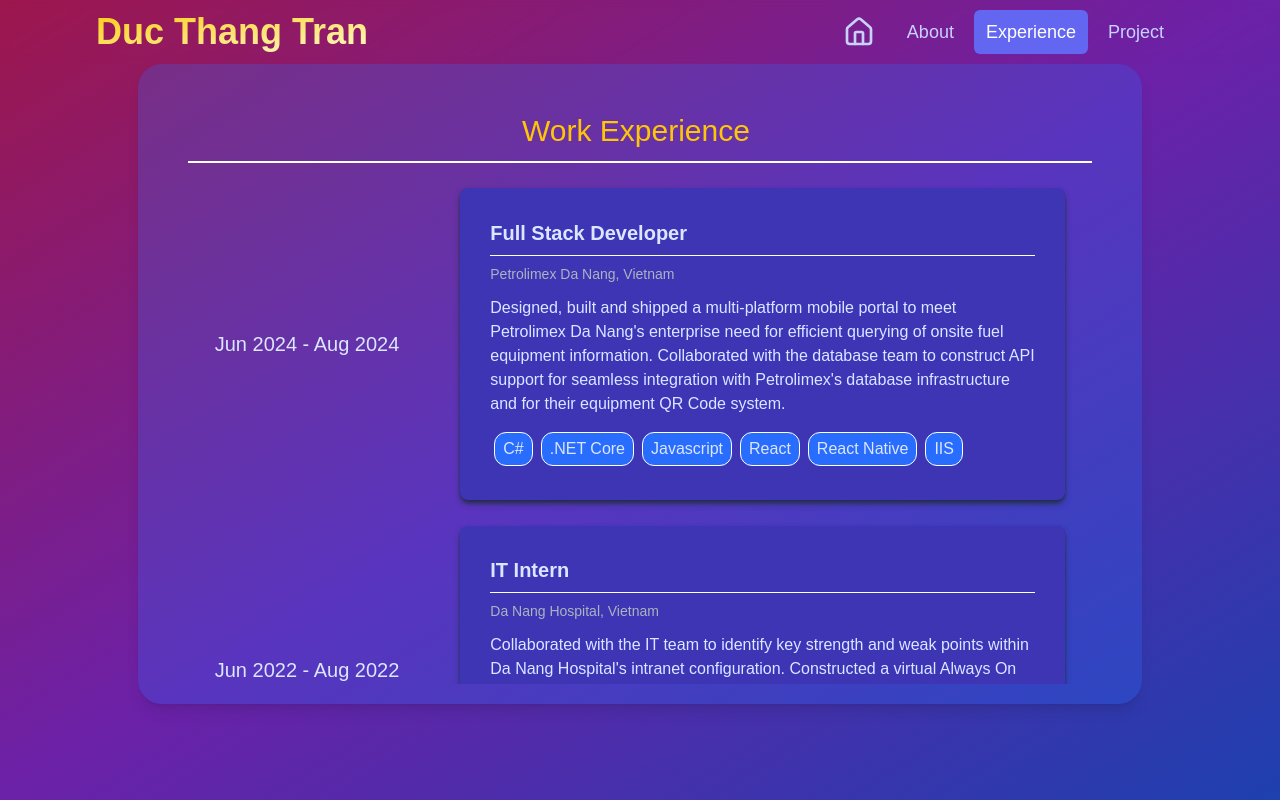
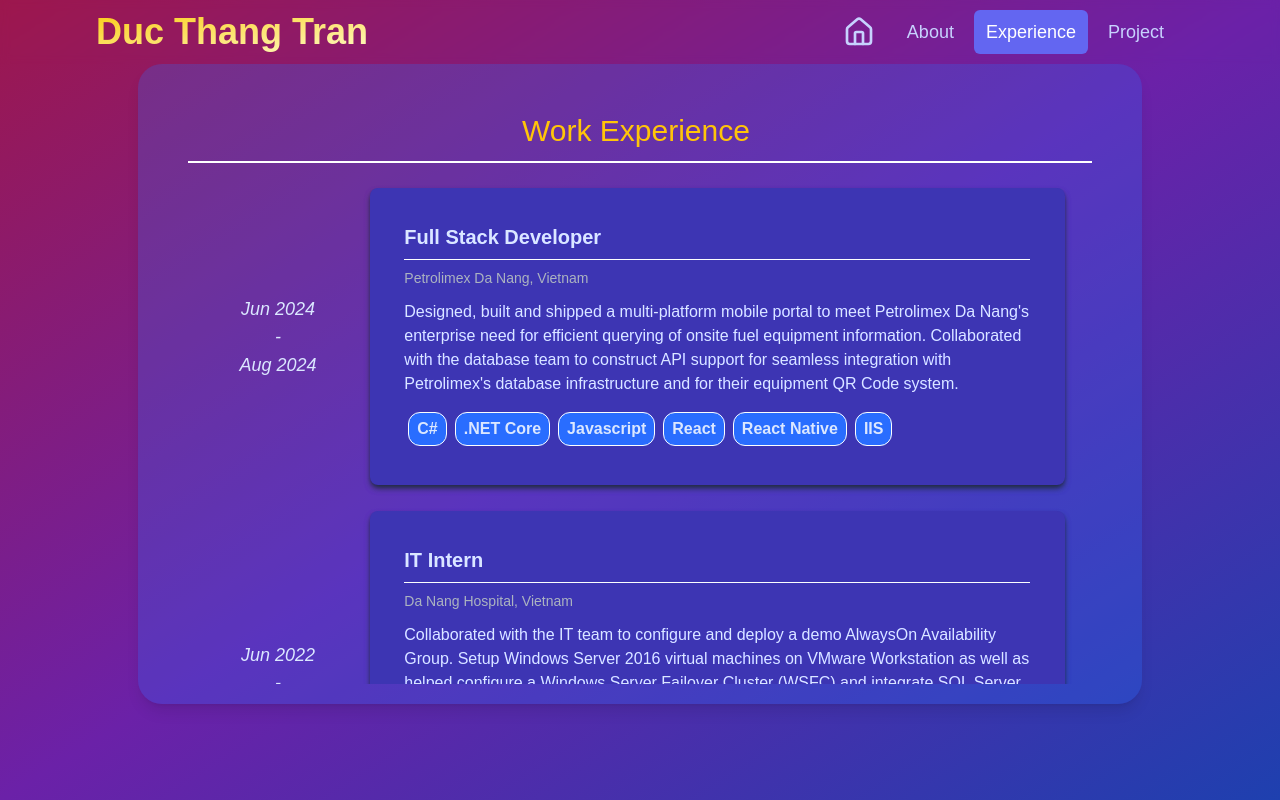
Before and after one commit to DThgTr/dtt_portfolio, a Next.js app: page / in a window 1280 px wide. Both pictures are taken after a click on the button "Experience". Built offline with nearby package versions, Linux system fonts and the light colour scheme.

Commit message:
Some styles and content change

```diff
--- a/app/component/section_component/About.js
+++ b/app/component/section_component/About.js
@@ -78,7 +78,7 @@ export default function About() {
                 <p className="text-3xl text-center w-[100%] m-5">
                     Main <strong className="text-yellow-500">Skills</strong>:
                 </p>
-                <div className="flex flex-wrap flex-row w-[100%] justify-center ">
+                <div className="flex flex-wrap flex-row w-[100%] justify-center">
                     <section>
                         <div className="flex flex-row">
                             {lang_skill.map(({link, logo}) => {
@@ -90,8 +90,6 @@ export default function About() {
                             })}
                         </div>
                     </section>
-
-                    <div className="mx-7 border border-white"></div>
 
                     <section>
                         <div className="flex flex-row">
--- a/app/component/section_component/Experience.js
+++ b/app/component/section_component/Experience.js
@@ -5,16 +5,16 @@ export default function Experience() {
         {
             position: "Full Stack Developer",
             company:"Petrolimex Da Nang, Vietnam",
-            date:"Jun 2024 - Aug 2024",
+            date: ["Jun 2024", "Aug 2024"],
             content:"Designed, built and shipped a multi-platform mobile portal to meet Petrolimex Da Nang's enterprise need for efficient querying of onsite fuel equipment information. Collaborated with the database team to construct API support for seamless integration with Petrolimex's database infrastructure and for their equipment QR Code system.",
             skills: ["C#", ".NET Core", "Javascript", "React", "React Native", "IIS"]
         },
         {
             position: "IT Intern",
             company:"Da Nang Hospital, Vietnam",
-            date:"Jun 2022 - Aug 2022",
-            content:"Collaborated with the IT team to identify key strength and weak points within Da Nang Hospital's intranet configuration. Constructed a virtual Always On Availability group model as a potential improvement for the hospital's current network model.",
-            skills: ["Windows Server 2016", "High Availability Network design"]
+            date: ["Jun 2022", "Aug 2022"],
+            content:"Collaborated with the IT team to configure and deploy a demo AlwaysOn Availability Group. Setup Windows Server 2016 virtual machines on VMware Workstation as well as helped configure a Windows Server Failover Cluster (WSFC) and integrate SQL Server instances into the WSFC. Assisted the Network Administrator in demonstrating the demo, which was approved for further development as an upgrade to the hospital's disaster recovery system.",
+            skills: ["Networking", "SQL Server", "Windows Server 2016", "VMWare Workstation"]
         }
     ]
 
@@ -28,7 +28,13 @@ export default function Experience() {
                     {work_exp.map(({position, company, date, content, skills}) => {
                         return (
                             <tr>
-                                <td className="text-xl px-[3%] w-[30%]">{date}</td>
+                                <td className="text-xl px-[3%] w-[20%]">
+                                    <p className="italic text-lg flex flex-col justify-center items-center">
+                                        <span>{date[0]}</span>
+                                        <span>-</span>
+                                        <span>{date[1]}</span>
+                                    </p>
+                                </td>
                                 <td className="pr-[3%]">
                                     <ExpCard
                                         position={position}
@@ -45,45 +51,3 @@ export default function Experience() {
         </div>
     )
 }
-/*
-<main className="size-full">
-            <section className="grid grid-cols-[1fr_1px_1fr] gap-4 h-full">
-                <div className="w-full">
-                    <div className="text-3xl border-b-2 border-b-white pb-3 mb-3 text-center">
-                        <p className="text-yellow-500 mr-2">Work Experience</p>
-                    </div>
-                    <div className="overflow-hidden overflow-y-scroll">
-                        {work_exp.map(({position, company, date, content, skills}) => {
-                            return (
-                                <ExpCard
-                                    position={position}
-                                    company={company}
-                                    date={date}
-                                    content={content}
-                                    skills={skills}
-                                />
-                            )
-                        })}
-                    </div>
-                </div>
-
-                <div className="w-px bg-white"></div>
-
-                <div className="w-full">
-                    <div className="text-3xl border-b-2 border-b-white pb-3 mb-3 text-center">
-                        <p className="text-yellow-500 mr-2">Projects</p>
-                    </div>
-                    {projects.map(({proj_name, proj_link, description, skills}) => {
-                        return (
-                            <ProjCard
-                                proj_name={proj_name}
-                                proj_link={proj_link}
-                                description={description}
-                                skills={skills}
-                            />
-                        )
-                    })}
-                </div>
-            </section>
-        </main>
-*/
--- a/app/component/section_component/Intro.js
+++ b/app/component/section_component/Intro.js
@@ -50,7 +50,7 @@ export default function Intro() {
                 </p>
 
                 <p className="font-bold text-4xl my-[5%]">
-                    I am a <em className="text-yellow-400">Software Developer</em>
+                    I am a <em className="text-yellow-400">Software Engineer</em>
                 </p>
             </div>
 
--- a/app/component/section_component/Project.js
+++ b/app/component/section_component/Project.js
@@ -24,7 +24,7 @@ export default function Project() {
             proj_name: "OS Instruction Intepreter",
             proj_link: [],
             description: "This is a Java application that simulated the behavior of a Processor and its Memory, built as a part of OS System coursework. Encoding and execution support were built for 31 distinct low-level instructions.",
-            skills: ["Java", "Operating System Programming"]
+            skills: ["Java", "OS Programming"]
         }
     ]
 
--- a/app/component/util/ExpCard.js
+++ b/app/component/util/ExpCard.js
@@ -1,4 +1,4 @@
-export default function ExpCard({position, company,  date, content, skills}) {
+export default function ExpCard({position, company, content, skills}) {
     return (
         <div className="
             bg-indigo-800
@@ -8,14 +8,13 @@ export default function ExpCard({position, company,  date, content, skills}) {
             w-full
         ">
             <div className="p-[5%]">
-                <p className="italic text-sm">{date}</p>
                 <p className="font-bold text-xl pb-2 mb-2 border-b">{position}</p>
                 <p className="text-sm text-gray-400">{company}</p>
                 <p className="text-base my-3">{content}</p>
                 <div className="flex overflow-auto md:flex-row">
                     {skills.map((skill) => {
                         return(
-                            <p className="bg-blue-600 border rounded-xl px-2 py-1 m-1 hover:brightness-150 text-base">{skill}</p>
+                            <p className="bg-blue-600 border rounded-xl px-2 py-1 m-1 hover:brightness-150 text-base flex justify-center items-center"><strong>{skill}</strong></p>
                         )
                     })}
                 </div>
--- a/app/component/util/ProjCard.js
+++ b/app/component/util/ProjCard.js
@@ -14,7 +14,7 @@ export default function ProjCard({proj_name, proj_link, description, skills}) {
                 <div className="flex overflow-auto md:flex-row">
                     {skills.map((skill) => {
                         return(
-                            <p className="bg-blue-600 border rounded-xl px-2 py-1 m-1 hover:brightness-150 text-base">{skill}</p>
+                            <p className="bg-blue-600 border rounded-xl px-2 py-1 m-1 hover:brightness-150 text-base flex justify-center items-center"><strong>{skill}</strong></p>
                         )
                     })}
                 </div>
```
